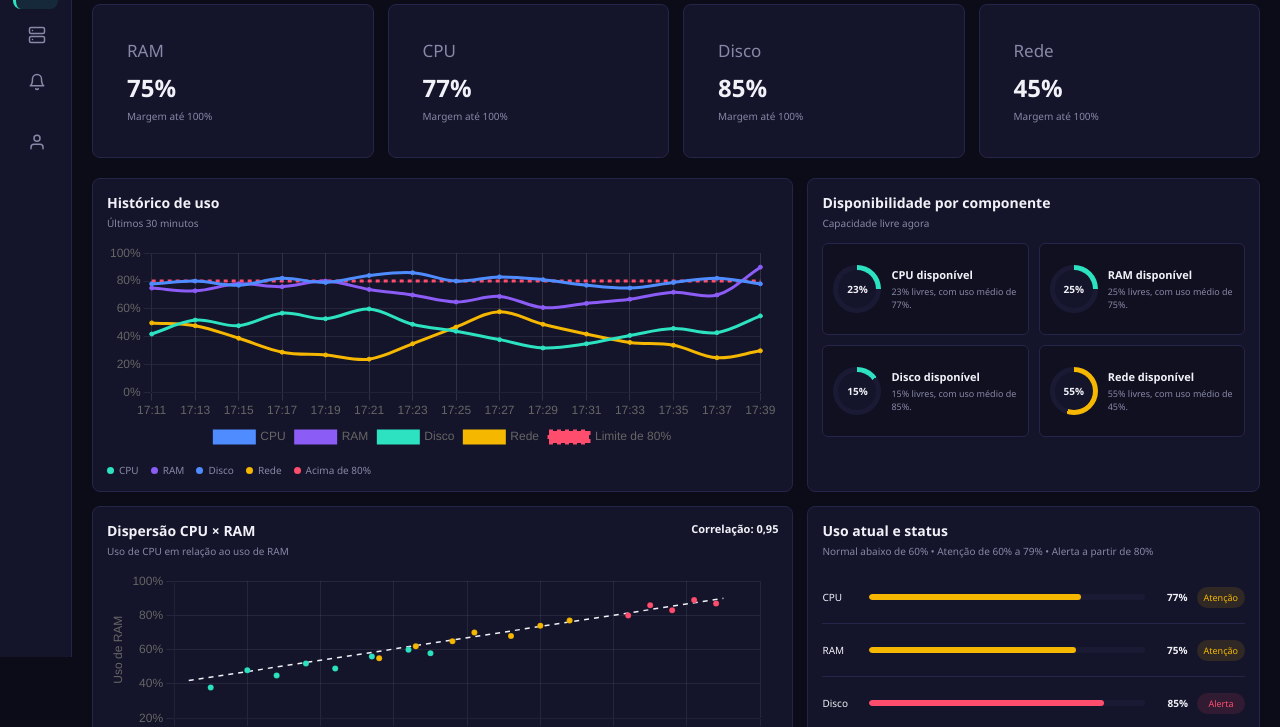
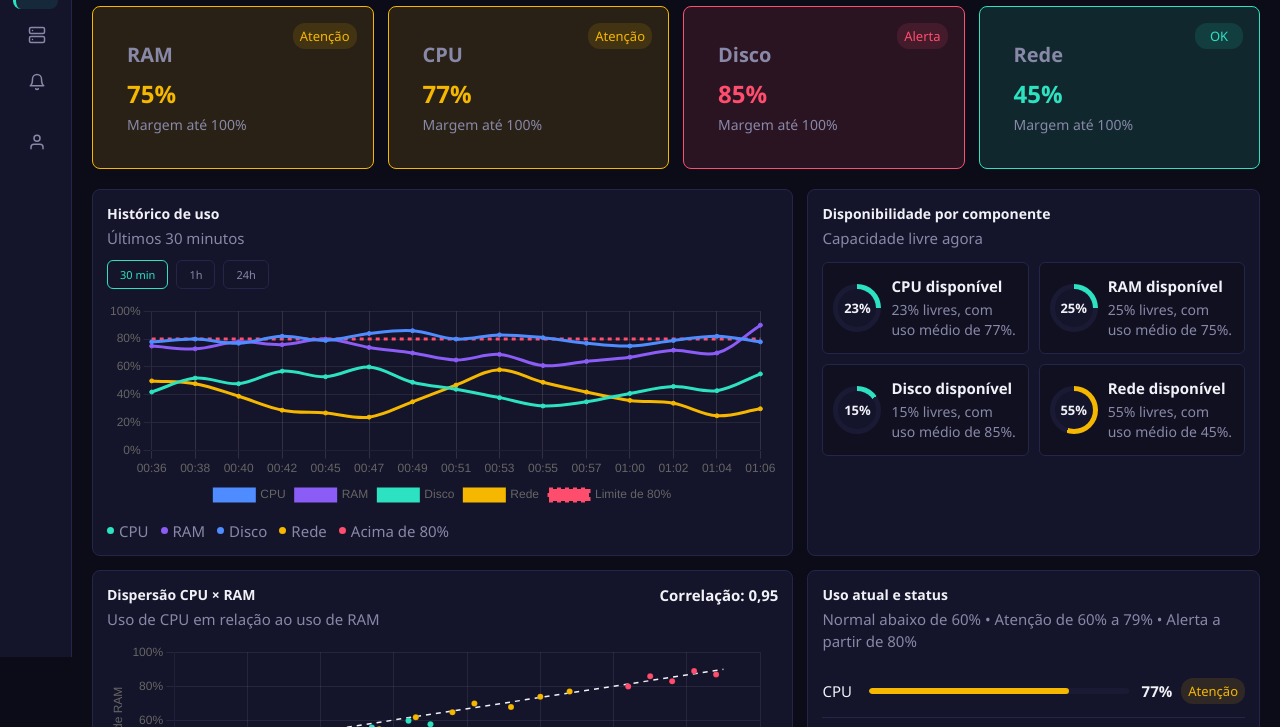
Before and after one commit to StreamGuard/stream-guard-site-institucional, a website: page public/painel/painel_leonardo.html in a window 1280 px wide. Shown: the part 143-870 px from the top of the page. Drawn offline with nearby package versions, Linux system fonts and the light colour scheme.

Commit message:
feat: Realizando alterações nas Kpis e acrescentando filtro no gráfico de histórico de uso

```diff
--- a/public/painel/css/painel_leonardo.css
+++ b/public/painel/css/painel_leonardo.css
@@ -17,7 +17,7 @@
     border: 1px solid var(--borda);
     border-radius: 6px;
     font: inherit;
-    font-size: 12px;
+    font-size: 14px;
     cursor: pointer;
 }
 
@@ -27,7 +27,7 @@
 
 .analise-atualizacao {
     color: var(--texto-suave);
-    font-size: 11px;
+    font-size: 16px;
     text-align: right;
 }
 
@@ -52,8 +52,8 @@
 .card-metrica h2 {
     margin-bottom: 9px;
     color: var(--texto-suave);
-    font-size: 17px;
-    font-weight: 500;
+    font-size: 20px;
+    font-weight: 600;
 }
 
 .card-metrica p {
@@ -66,7 +66,7 @@
 }
 
 .card-metrica small {
-    font-size: 10px;
+    font-size: 14px;
 }
 
 .grade-analise {
@@ -114,13 +114,13 @@
 
 .painel-analise-cabecalho p {
     color: var(--texto-suave);
-    font-size: 10px;
+    font-size: 15px;
     line-height: 1.5;
 }
 
 .painel-analise-cabecalho > strong {
     color: var(--texto);
-    font-size: 11px;
+    font-size: 15px;
     white-space: nowrap;
 }
 
@@ -147,7 +147,7 @@
     align-items: center;
     gap: 5px;
     color: var(--texto-suave);
-    font-size: 10px;
+    font-size: 15px;
 }
 
 .legenda-grafico li::before {
@@ -224,8 +224,8 @@
 .indicador-circular span {
     z-index: 1;
     color: var(--texto);
-    font-size: 10px;
-    font-weight: 700;
+    font-size: 13px;
+    font-weight: 800;
 }
 
 .card-disponibilidade:nth-child(2) .indicador-circular {
@@ -243,12 +243,12 @@
 .card-disponibilidade h3 {
     margin-bottom: 4px;
     color: var(--texto);
-    font-size: 11px;
+    font-size: 15px;
 }
 
 .card-disponibilidade p {
     color: var(--texto-suave);
-    font-size: 9px;
+    font-size: 14px;
     line-height: 1.4;
 }
 
@@ -284,7 +284,7 @@
     gap: 8px;
     margin-bottom: 12px;
     color: var(--texto-suave);
-    font-size: 11px;
+    font-size: 14px;
 }
 
 .filtros-grafico input,
@@ -318,7 +318,7 @@
 .item-uso-status > span:first-child,
 .item-uso-status strong {
     color: var(--texto);
-    font-size: 10px;
+    font-size: 15px;
 }
 
 .item-uso-status strong {
@@ -370,7 +370,7 @@
     min-width: 48px;
     padding: 4px 7px;
     border-radius: 12px;
-    font-size: 9px;
+    font-size: 13px;
     text-align: center;
 }
 
@@ -430,7 +430,67 @@
     .selo-status {
         min-width: 42px;
         padding: 4px;
-        font-size: 10px;
+        font-size: 14px;
     }
 
 }
+.card-metrica {
+    position: relative;
+}
+
+.card-metrica.status-atencao {
+    border-color: #f5b700;
+}
+
+.card-metrica.status-atencao strong {
+    color: #f5b700;
+}
+
+.card-metrica.status-alerta {
+    border-color: var(--vermelho);
+}
+
+.card-metrica.status-alerta strong {
+    color: var(--vermelho);
+}
+
+.card-metrica.status-normal {
+    border-color: var(--verde);
+}
+
+.card-metrica.status-normal strong {
+    color: var(--verde);
+}
+
+.card-metrica .selo-status {
+    position: absolute;
+    top: 16px;
+    right: 16px;
+}
+
+#filtroPeriodo {
+    display: flex;
+    gap: 8px;
+    margin-top: 10px;
+}
+
+.botao-periodo {
+    padding: 6px 12px;
+    color: var(--texto-suave);
+    background: var(--painel);
+    border: 1px solid var(--borda);
+    border-radius: 6px;
+    font: inherit;
+    font-size: 11px;
+    cursor: pointer;
+}
+
+.botao-periodo:hover {
+    color: var(--texto);
+    background: var(--painel-2);
+}
+
+.botao-periodo.ativo {
+    color: var(--verde);
+    border-color: var(--verde);
+}
--- a/public/painel/js/painel_leonardo.js
+++ b/public/painel/js/painel_leonardo.js
@@ -6,19 +6,58 @@ const canvasRankingRam = document.getElementById("graficoRamServidores");
 const canvasHistogramaRam = document.getElementById("graficoHistogramaRam");
 const buscaRam = document.getElementById("filtroServidorRam");
 
-if (canvasRankingRam && canvasHistogramaRam && buscaRam ) {
-    const horarios = [
-        "17:11", "17:13", "17:15", "17:17", "17:19",
-        "17:21", "17:23", "17:25", "17:27", "17:29",
-        "17:31", "17:33", "17:35", "17:37", "17:39"
-    ];
+if (canvasRankingRam && canvasHistogramaRam && buscaRam) {
+    const periodos = {
+        "30m": { minutos: 30, texto: "Últimos 30 minutos" },
+        "1h": { minutos: 60, texto: "Última hora" },
+        "24h": { minutos: 1440, texto: "Últimas 24 horas" }
+    };
+
+    // minha função recebe periodo q deve ser 30m, 1h e 24h
+    function criarHorarios(periodo) {
+        // vou preencher com os rótulos do eixo horizontal
+        const horarios = [];
+        // 15 horários pro grafico
+        const quantidade = 15;
+
+        for (let i = 0; i < quantidade; i++) {
+            // calculo quantos minutos antes de agora deve ficar cada horario
+            const minutosAtras = Math.round(
+                (quantidade - 1 - i) * periodos[periodo].minutos / (quantidade - 1)
+            );
+            // subtraio os minutos calculados e crio a data e hora dquele ponto
+            const data = new Date(Date.now() - minutosAtras * 60000);
+
+            if (periodo === "24h") {
+                horarios.push(
+                    data.toLocaleDateString("pt-BR", { day: "2-digit", month: "2-digit" }) +
+                    " " +
+                    data.toLocaleTimeString("pt-BR", { hour: "2-digit", minute: "2-digit" })
+                );
+            } else {
+                horarios.push(
+                    data.toLocaleTimeString("pt-BR", { hour: "2-digit", minute: "2-digit" })
+                );
+            }
+        }
+
+        return horarios;
+    }
+
+    // crio essa variavel que chamo a minha função para montar 15 horarios cobrindo,
+    //meus ultimos 15 min
+    let horarios = criarHorarios("30m");
+
+    // esta lista vai armazenar os valores de limite do meu grafico que é 80
     const limite80 = [];
 
     for (let i = 0; i < horarios.length; i++) {
+        // vou ficar repetindo para criar 15 valores de 80% pra formar minha linha horizontal
         limite80.push(80);
     }
 
-    new Chart(historico, {
+
+    const graficoHistorico = new Chart(historico, {
         type: "line",
         data: {
             labels: horarios,
@@ -98,7 +137,27 @@ for (let i = 0; i < horarios.length; i++) {
             }
         }
     });
+    const botoesPeriodo = document.querySelectorAll(".botao-periodo");
+    const textoPeriodo = document.getElementById("textoPeriodo");
 
+    for (let i = 0; i < botoesPeriodo.length; i++) {
+        botoesPeriodo[i].addEventListener("click", function () {
+            const periodo = this.dataset.periodo;
+
+            if (periodos[periodo] === undefined) {
+                return;
+            }
+
+            for (let j = 0; j < botoesPeriodo.length; j++) {
+                botoesPeriodo[j].classList.remove("ativo");
+            }
+
+            this.classList.add("ativo");
+            textoPeriodo.textContent = periodos[periodo].texto;
+            graficoHistorico.data.labels = criarHorarios(periodo);
+            graficoHistorico.update();
+        });
+    }
 
 
 
@@ -327,7 +386,7 @@ function atualizarHistogramaRam() {
     const ranking = new Chart(canvasRankingRam, {
         type: "bar",
         data: {
-            // começo sem os dados depois minh afunçãoa atualizarRanking() preenche.
+            // começo sem os dados depois minha afunção atualizarRanking() preenche.
             labels: [],
             datasets: [{
                 label: "Uso de RAM",
--- a/public/painel/painel_leonardo.html
+++ b/public/painel/painel_leonardo.html
@@ -1,6 +1,6 @@
-
 <!DOCTYPE html>
 <html lang="pt-BR">
+
 <head>
     <meta charset="UTF-8">
     <meta name="viewport" content="width=device-width, initial-scale=1">
@@ -38,31 +38,34 @@
                 </div>
 
                 <section class="metricas-resumo" aria-label="Uso atual dos componentes">
-                    <article class="card-metrica">
+                    <article class="card-metrica status-atencao">
+                        <span class="selo-status status-atencao">Atenção</span>
                         <h2>RAM</h2>
                         <p><strong>75%</strong></p>
                         <small>Margem até 100%</small>
                     </article>
 
-                    <article class="card-metrica">
+                    <article class="card-metrica status-atencao">
+                        <span class="selo-status status-atencao">Atenção</span>
                         <h2>CPU</h2>
                         <p><strong>77%</strong></p>
                         <small>Margem até 100%</small>
                     </article>
 
-                    <article class="card-metrica">
+                    <article class="card-metrica status-alerta">
+                        <span class="selo-status status-alerta">Alerta</span>
                         <h2>Disco</h2>
                         <p><strong>85%</strong></p>
                         <small>Margem até 100%</small>
                     </article>
 
-                    <article class="card-metrica">
+                    <article class="card-metrica status-normal">
+                        <span class="selo-status status-normal">OK</span>
                         <h2>Rede</h2>
                         <p><strong>45%</strong></p>
                         <small>Margem até 100%</small>
                     </article>
                 </section>
-
                 <div class="grade-analise">
                     <section class="painel-analise painel-ram-servidores">
                         <header class="painel-analise-cabecalho">
@@ -78,8 +81,7 @@
                         </div>
 
                         <div class="grafico-container">
-        <canvas id="graficoRamServidores"
-            role="img"
+                            <canvas id="graficoRamServidores" role="img"
                                 aria-label="Ranking dos servidores por uso de RAM">
                             </canvas>
                         </div>
@@ -94,8 +96,7 @@
                         </header>
 
                         <div class="grafico-container">
-        <canvas id="graficoHistogramaRam"
-            role="img"
+                            <canvas id="graficoHistogramaRam" role="img"
                                 aria-label="Histograma de uso de RAM com média e mediana">
                             </canvas>
                         </div>
@@ -104,13 +105,18 @@
                         <header class="painel-analise-cabecalho">
                             <div>
                                 <h2>Histórico de uso</h2>
-                                <p>Últimos 30 minutos</p>
+                                <p id="textoPeriodo">Últimos 30 minutos</p>
+
+                                <div id="filtroPeriodo">
+                                    <button type="button" class="botao-periodo ativo" data-periodo="30m">30 min</button>
+                                    <button type="button" class="botao-periodo" data-periodo="1h">1h</button>
+                                    <button type="button" class="botao-periodo" data-periodo="24h">24h</button>
+                                </div>
                             </div>
                         </header>
 
                         <div class="grafico-container">
-                            <canvas id="graficoHistorico"
-                                role="img"
+                            <canvas id="graficoHistorico" role="img"
                                 aria-label="Gráfico de histórico de uso de CPU, RAM, disco e rede">
                             </canvas>
                         </div>
@@ -134,12 +140,8 @@
 
                         <div class="grade-disponibilidade">
                             <article class="card-disponibilidade">
-                                <div class="indicador-circular"
-                                    role="progressbar"
-                                    aria-label="CPU disponível"
-                                    aria-valuemin="0"
-                                    aria-valuemax="100"
-                                    aria-valuenow="23">
+                                <div class="indicador-circular" role="progressbar" aria-label="CPU disponível"
+                                    aria-valuemin="0" aria-valuemax="100" aria-valuenow="23">
                                     <span>23%</span>
                                 </div>
                                 <div>
@@ -149,12 +151,8 @@
                             </article>
 
                             <article class="card-disponibilidade">
-                                <div class="indicador-circular"
-                                    role="progressbar"
-                                    aria-label="RAM disponível"
-                                    aria-valuemin="0"
-                                    aria-valuemax="100"
-                                    aria-valuenow="25">
+                                <div class="indicador-circular" role="progressbar" aria-label="RAM disponível"
+                                    aria-valuemin="0" aria-valuemax="100" aria-valuenow="25">
                                     <span>25%</span>
                                 </div>
                                 <div>
@@ -164,12 +162,8 @@
                             </article>
 
                             <article class="card-disponibilidade">
-                                <div class="indicador-circular"
-                                    role="progressbar"
-                                    aria-label="Disco disponível"
-                                    aria-valuemin="0"
-                                    aria-valuemax="100"
-                                    aria-valuenow="15">
+                                <div class="indicador-circular" role="progressbar" aria-label="Disco disponível"
+                                    aria-valuemin="0" aria-valuemax="100" aria-valuenow="15">
                                     <span>15%</span>
                                 </div>
                                 <div>
@@ -179,12 +173,8 @@
                             </article>
 
                             <article class="card-disponibilidade">
-                                <div class="indicador-circular"
-                                    role="progressbar"
-                                    aria-label="Rede disponível"
-                                    aria-valuemin="0"
-                                    aria-valuemax="100"
-                                    aria-valuenow="55">
+                                <div class="indicador-circular" role="progressbar" aria-label="Rede disponível"
+                                    aria-valuemin="0" aria-valuemax="100" aria-valuenow="55">
                                     <span>55%</span>
                                 </div>
                                 <div>
@@ -205,8 +195,7 @@
                         </header>
 
                         <div class="grafico-container">
-                            <canvas id="graficoCorrelacao"
-                                role="img"
+                            <canvas id="graficoCorrelacao" role="img"
                                 aria-label="Gráfico de dispersão da relação entre uso de CPU e RAM">
                             </canvas>
                         </div>
@@ -266,4 +255,5 @@
 
 
 </body>
+
 </html>
```
Lines whose indentation alone changed are shown as unchanged.
